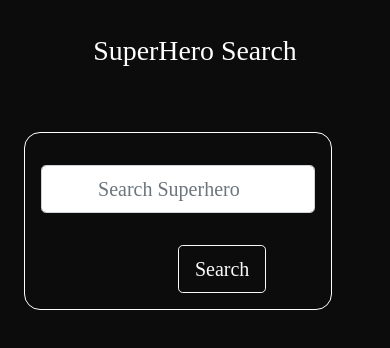
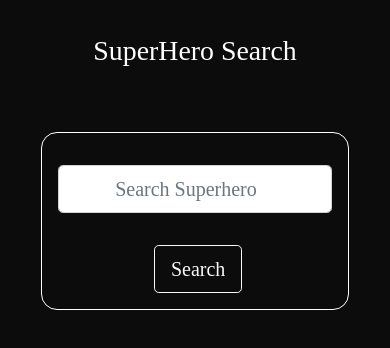
Before and after one commit to blackninja81/superhero-api, a React (Create React App) app: page / in a window 390 px wide. Shown: the top 348 px of the page. Built offline with nearby package versions, Linux system fonts and the light colour scheme.

Commit message:
added media queries

```diff
--- a/src/App.css
+++ b/src/App.css
@@ -41,7 +41,6 @@ body{
 .superCard{
     height: 21rem;
     margin-top: 3rem;
-    margin-left: 8%;
     border-radius: 2rem;
     text-align: center;
     display: inline-block;
@@ -61,7 +60,7 @@ body{
     margin-left: 2%;
     overflow: hidden;
     padding: 2rem;
-    width: 100%;
+    width: 70%;
     height: 21rem;
 }
 .card-name{
@@ -77,3 +76,18 @@ body{
     padding: .5rem;
 }
 /* <-----CARD DESIGN END-----> */
+
+@media (max-width: 576px) {
+    .navigation{
+        margin-left: 5%;
+    }
+    .navigation button{
+        margin-left: 35%;
+    }
+    .stats{
+        width: 100%;
+    }
+    .superCard{
+        margin-left: 12%;
+    }
+ }
```
